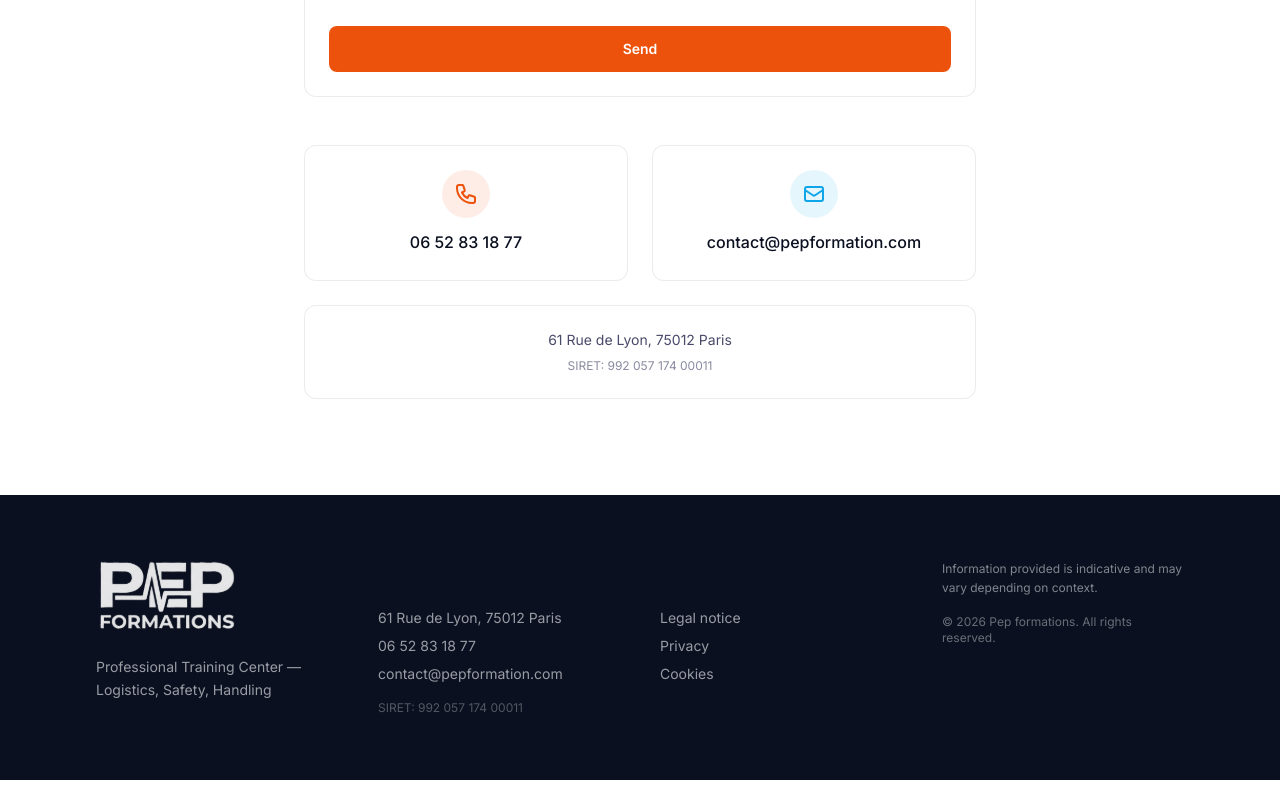
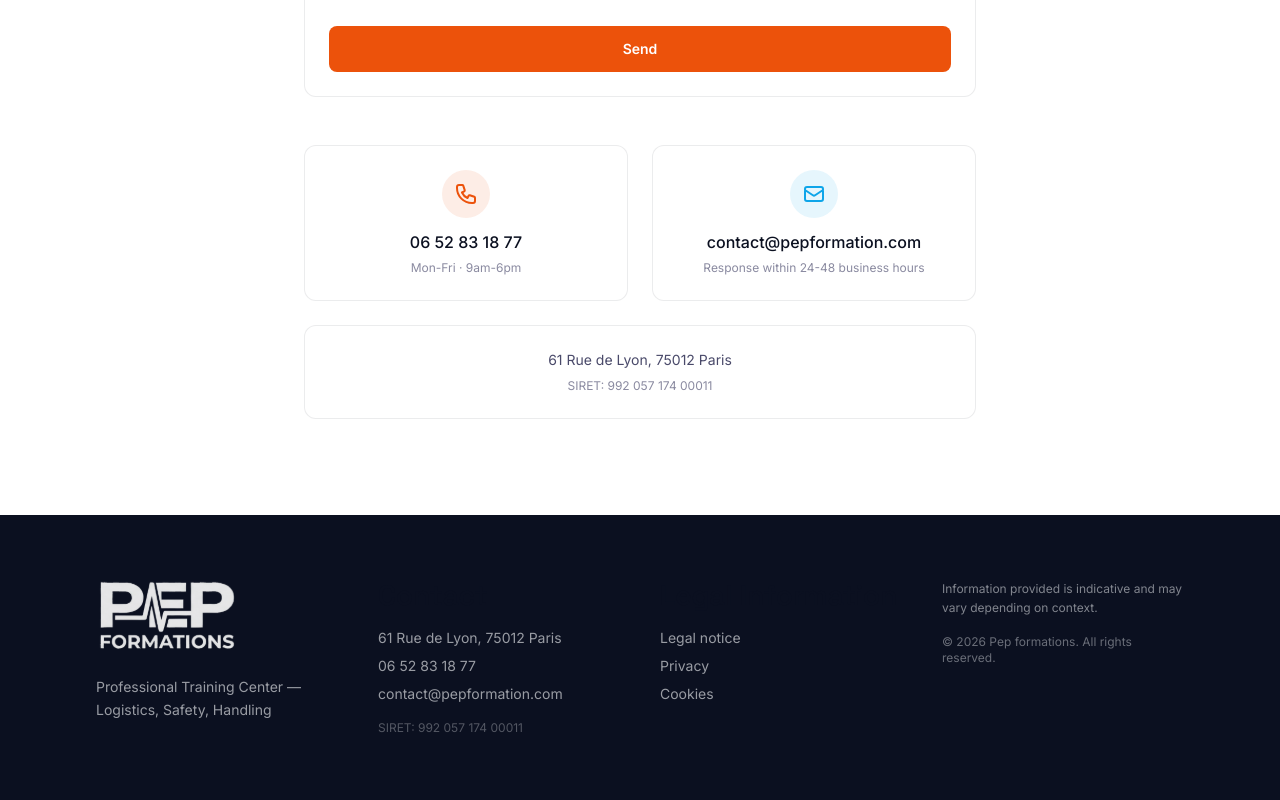
Before and after one commit to Yacoubbeltanivelle/PEP-Formation, a Next.js app: page /en/contact in a window 1280 px wide. Shown: the part 1042-1842 px from the top of the page. Built offline with nearby package versions, Linux system fonts and the light colour scheme.

Commit message:
fix: deep-link filter, clickable contact info with micro-text

```diff
--- a/src/app/[locale]/contact/page.tsx
+++ b/src/app/[locale]/contact/page.tsx
@@ -44,8 +44,11 @@ export default async function ContactPage({ params }: ContactPageProps) {
 
           {/* Contact Info */}
           <div className="mt-12 grid sm:grid-cols-2 gap-6">
-            <div className="card text-center">
-              <div className="w-12 h-12 bg-accent/10 rounded-full flex items-center justify-center mx-auto mb-3">
+            <a
+              href="tel:+33123456789"
+              className="card text-center hover:shadow-lg hover:border-accent/20 transition-all group"
+            >
+              <div className="w-12 h-12 bg-accent/10 rounded-full flex items-center justify-center mx-auto mb-3 group-hover:bg-accent/20 transition-colors">
                 <svg
                   className="w-6 h-6 text-accent"
                   fill="none"
@@ -60,10 +63,18 @@ export default async function ContactPage({ params }: ContactPageProps) {
                   />
                 </svg>
               </div>
-              <p className="font-medium text-ink">{dict.footer.phone}</p>
-            </div>
-            <div className="card text-center">
-              <div className="w-12 h-12 bg-turquoise/10 rounded-full flex items-center justify-center mx-auto mb-3">
+              <p className="font-medium text-ink group-hover:text-accent transition-colors">
+                {dict.footer.phone}
+              </p>
+              <p className="text-xs text-ink-lighter mt-1">
+                {locale === "fr" ? "Lun-Ven · 9h-18h" : "Mon-Fri · 9am-6pm"}
+              </p>
+            </a>
+            <a
+              href={`mailto:${dict.footer.email}`}
+              className="card text-center hover:shadow-lg hover:border-turquoise/20 transition-all group"
+            >
+              <div className="w-12 h-12 bg-turquoise/10 rounded-full flex items-center justify-center mx-auto mb-3 group-hover:bg-turquoise/20 transition-colors">
                 <svg
                   className="w-6 h-6 text-turquoise"
                   fill="none"
@@ -78,8 +89,15 @@ export default async function ContactPage({ params }: ContactPageProps) {
                   />
                 </svg>
               </div>
-              <p className="font-medium text-ink">{dict.footer.email}</p>
-            </div>
+              <p className="font-medium text-ink group-hover:text-turquoise transition-colors">
+                {dict.footer.email}
+              </p>
+              <p className="text-xs text-ink-lighter mt-1">
+                {locale === "fr"
+                  ? "Réponse sous 24–48h ouvrées"
+                  : "Response within 24-48 business hours"}
+              </p>
+            </a>
           </div>
 
           {/* Address */}
--- a/src/components/CatalogueFilter.tsx
+++ b/src/components/CatalogueFilter.tsx
@@ -1,6 +1,6 @@
 "use client";
 
-import { useState, useCallback, useMemo } from "react";
+import { useState, useCallback, useMemo, useEffect } from "react";
 import { type Locale, getDictionary } from "@/lib/i18n";
 import { type Formation, type Theme } from "@/lib/data/formations";
 import FormationCard from "@/components/FormationCard";
@@ -18,22 +18,20 @@ const THEMES: Theme[] = [
   "handling",
 ];
 
-// Helper to get initial theme from hash (client-side only)
-function getInitialTheme(): Theme | null {
-  if (typeof window === "undefined") return null;
-  const hash = window.location.hash.replace("#", "") as Theme;
-  return THEMES.includes(hash) ? hash : null;
-}
-
 export default function CatalogueFilter({
   locale,
   formations,
 }: CatalogueFilterProps) {
-  // Initialize state lazily from URL hash
-  const [activeTheme, setActiveTheme] = useState<Theme | null>(() =>
-    getInitialTheme(),
-  );
+  const [activeTheme, setActiveTheme] = useState<Theme | null>(null);
   const dict = getDictionary(locale);
+
+  // Read hash on mount (client-side only) - fixes deep-link issue
+  useEffect(() => {
+    const hash = window.location.hash.replace("#", "") as Theme;
+    if (THEMES.includes(hash)) {
+      setActiveTheme(hash);
+    }
+  }, []);
 
   // Update hash when filter changes
   const handleFilterChange = useCallback((theme: Theme | null) => {
```
